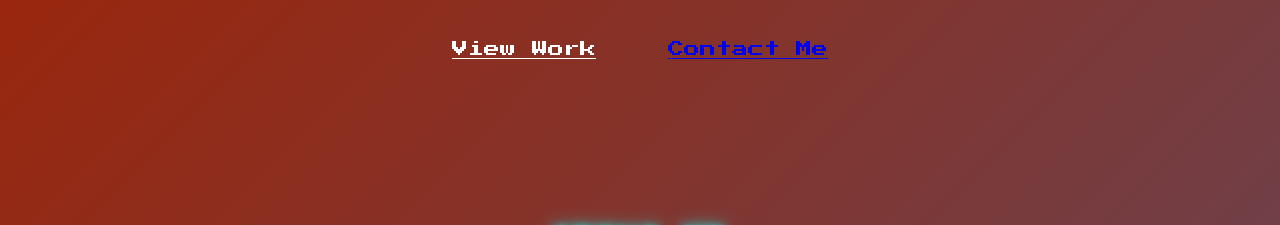
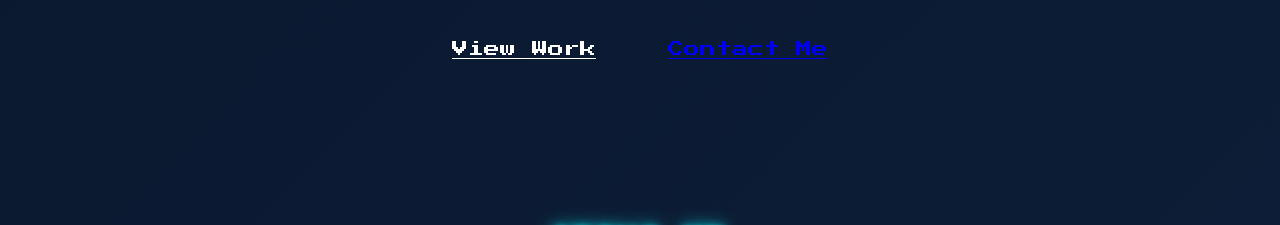
Before and after one commit to wrestlewilson/sneff.co, a plain HTML site: page index.html in a window 1280 px wide. Shown: the part 209-434 px from the top of the page. Drawn offline with Linux system fonts and the light colour scheme; a script that the page names is missing.

Commit message:
Updated background gradient to midnight blue range

```diff
--- a/style.css
+++ b/style.css
@@ -28,7 +28,7 @@ html {
 body {
   margin: 0;
   padding: 0;
-  background: linear-gradient(135deg, #9F2305, #3066A3);
+  background: linear-gradient(135deg, #0a192f, #112240);
   color: #fff;
   font-family: 'Press Start 2P', sans-serif;
   position: relative;
```
